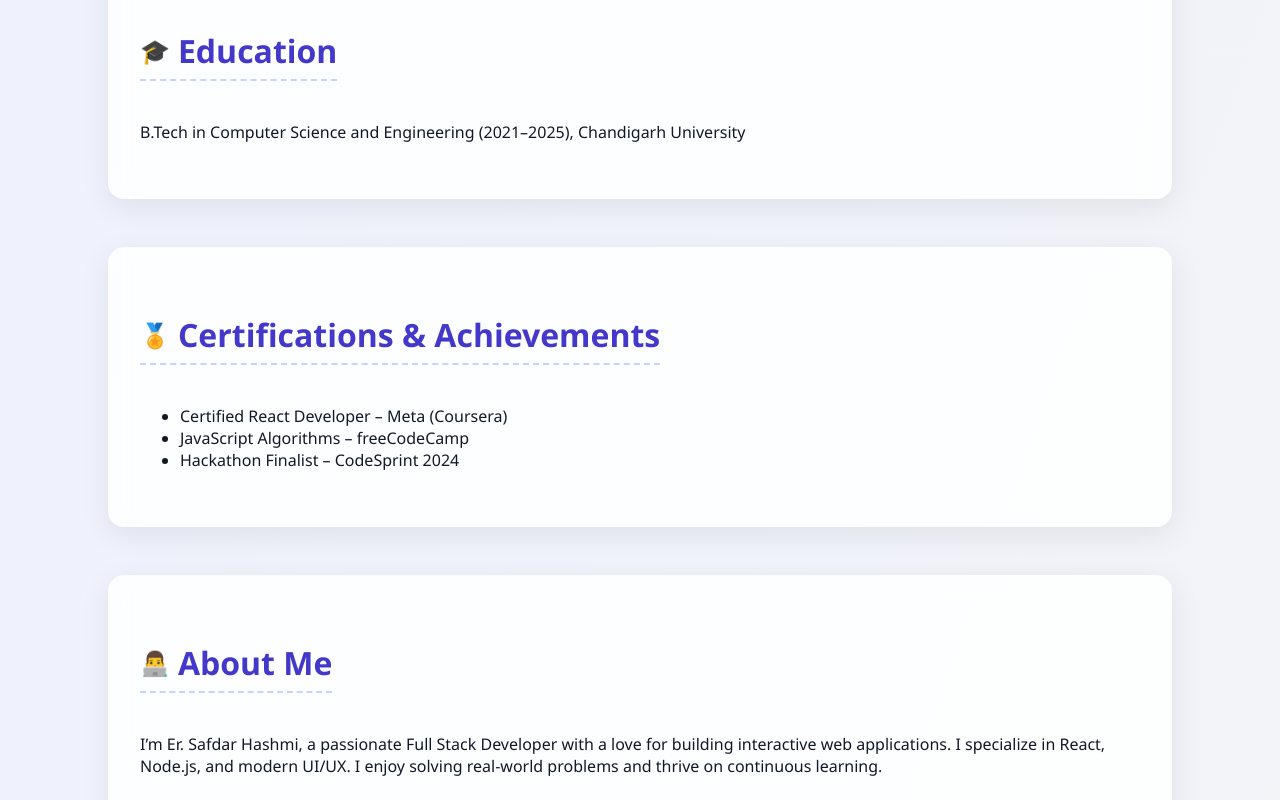
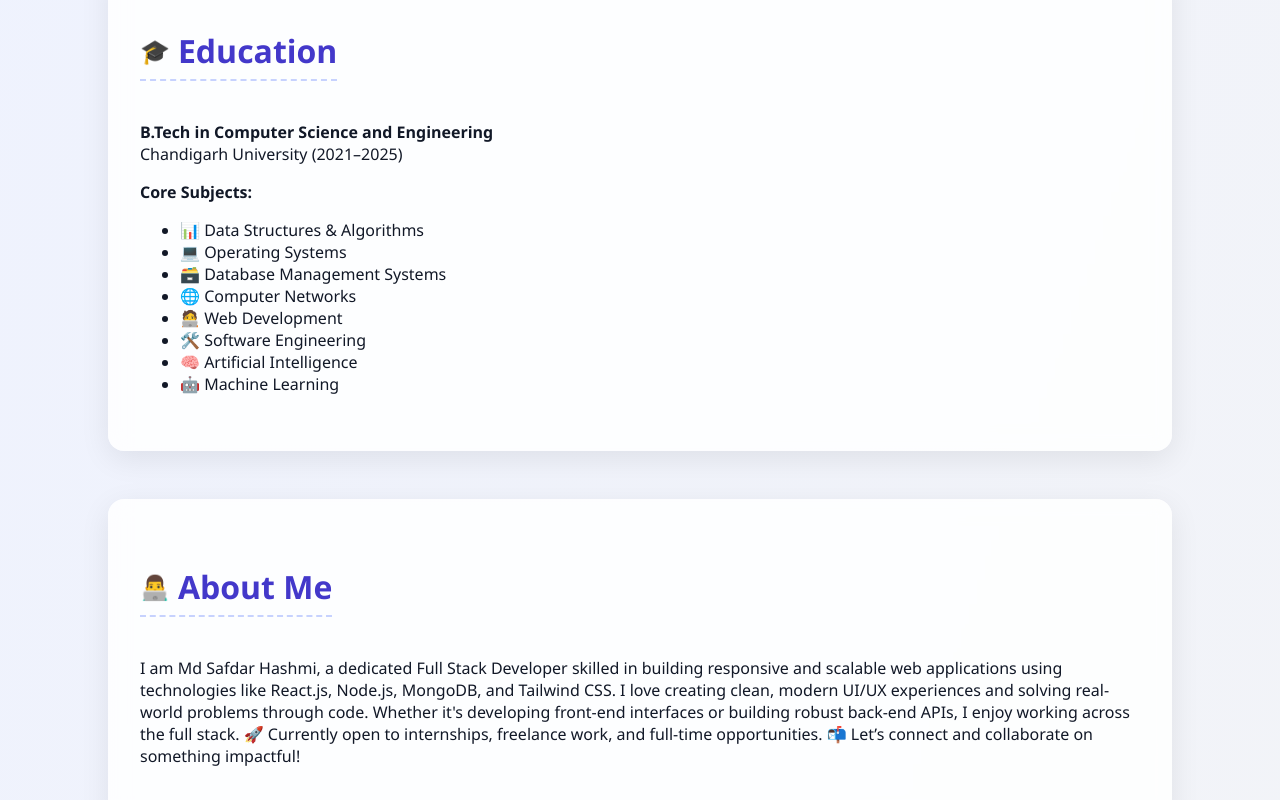
Before and after one commit to Codewithhashmi/My-Portfolio-2.0, a plain HTML site: page index.html in a window 1280 px wide. Shown: the part 1220-2020 px from the top of the page. Drawn offline with Linux system fonts and the light colour scheme.

Commit message:
Initial commit

```diff
--- a/index.html
+++ b/index.html
@@ -66,25 +66,36 @@
 
     <!-- Education Section -->
     <section class="section education-section">
-      <h2>Education</h2>
-      <p>B.Tech in Computer Science and Engineering (2021–2025), Chandigarh University</p>
-    </section>
+  <h2>Education</h2>
+  <p>
+    <strong>B.Tech in Computer Science and Engineering</strong><br />
+    Chandigarh University (2021–2025)
+  </p>
+  <p><strong>Core Subjects:</strong></p>
+  <ul class="core-subjects">
+    <li>📊 Data Structures & Algorithms</li>
+    <li>💻 Operating Systems</li>
+    <li>🗃️ Database Management Systems</li>
+    <li>🌐 Computer Networks</li>
+    <li>🧑‍💻 Web Development</li>
+    <li>🛠️ Software Engineering</li>
+    <li>🧠 Artificial Intelligence</li>
+    <li>🤖 Machine Learning</li>
+  </ul>
+</section>
 
-    <!-- Certifications Section -->
-    <section class="section certifications-section">
-      <h2>Certifications & Achievements</h2>
-      <ul>
-        <li>Certified React Developer – Meta (Coursera)</li>
-        <li>JavaScript Algorithms – freeCodeCamp</li>
-        <li>Hackathon Finalist – CodeSprint 2024</li>
-      </ul>
-    </section>
 
     <!-- ✨ NEW SECTION: About Me -->
     <section class="section about-section">
       <h2>About Me</h2>
       <p>
-        I’m Er. Safdar Hashmi, a passionate Full Stack Developer with a love for building interactive web applications. I specialize in React, Node.js, and modern UI/UX. I enjoy solving real-world problems and thrive on continuous learning.
+        I am Md Safdar Hashmi, a dedicated Full Stack Developer skilled in building responsive and scalable web applications using technologies like React.js, Node.js, MongoDB, and Tailwind CSS.
+
+I love creating clean, modern UI/UX experiences and solving real-world problems through code. Whether it's developing front-end interfaces or building robust back-end APIs, I enjoy working across the full stack.
+
+🚀 Currently open to internships, freelance work, and full-time opportunities.
+
+📬 Let’s connect and collaborate on something impactful!
       </p>
     </section>
 
```
